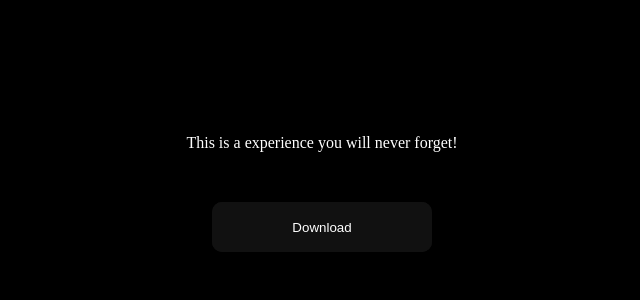
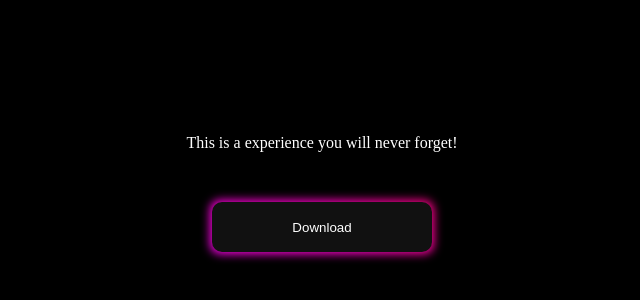
Before and after one commit to JustASpoonful/YugenDeferredWebsite, a plain HTML site: page index.html in a window 1280 px wide. Shown: the part 116-416 px from the top of the page, without its empty margins (318-958 px from the left). Drawn offline with Linux system fonts and the light colour scheme.

Commit message:
Update index.html

```diff
--- a/index.html
+++ b/index.html
@@ -8,10 +8,9 @@
     <style>
 
         html,
-body{
+        body {
             background-color: black;
         }
-
 
         .text {
             color: white;
@@ -42,17 +41,16 @@ body{
         .glow-on-hover:before {
             content: '';
             background: linear-gradient(45deg, #0000ff, #7a00ff, #b300ff, #d200ff, #ff00e4, #ff00c8, #ff008c, #ff0050, #0000ff);
-
             position: absolute;
             top: -2px;
-    left:-2px;
+            left: -2px;
             background-size: 400%;
             z-index: -1;
             filter: blur(5px);
             width: calc(100% + 4px);
             height: calc(100% + 4px);
             animation: glowing 20s linear infinite;
-    opacity: 0;
+            opacity: 1; /* Set default opacity to 1 */
             transition: opacity .3s ease-in-out;
             border-radius: 10px;
         }
@@ -63,10 +61,6 @@ body{
 
         .glow-on-hover:active:after {
             background: transparent;
-}
-
-.glow-on-hover:hover:before {
-    opacity: 1;
         }
 
         .glow-on-hover:after {
```
Lines whose indentation alone changed are shown as unchanged.
